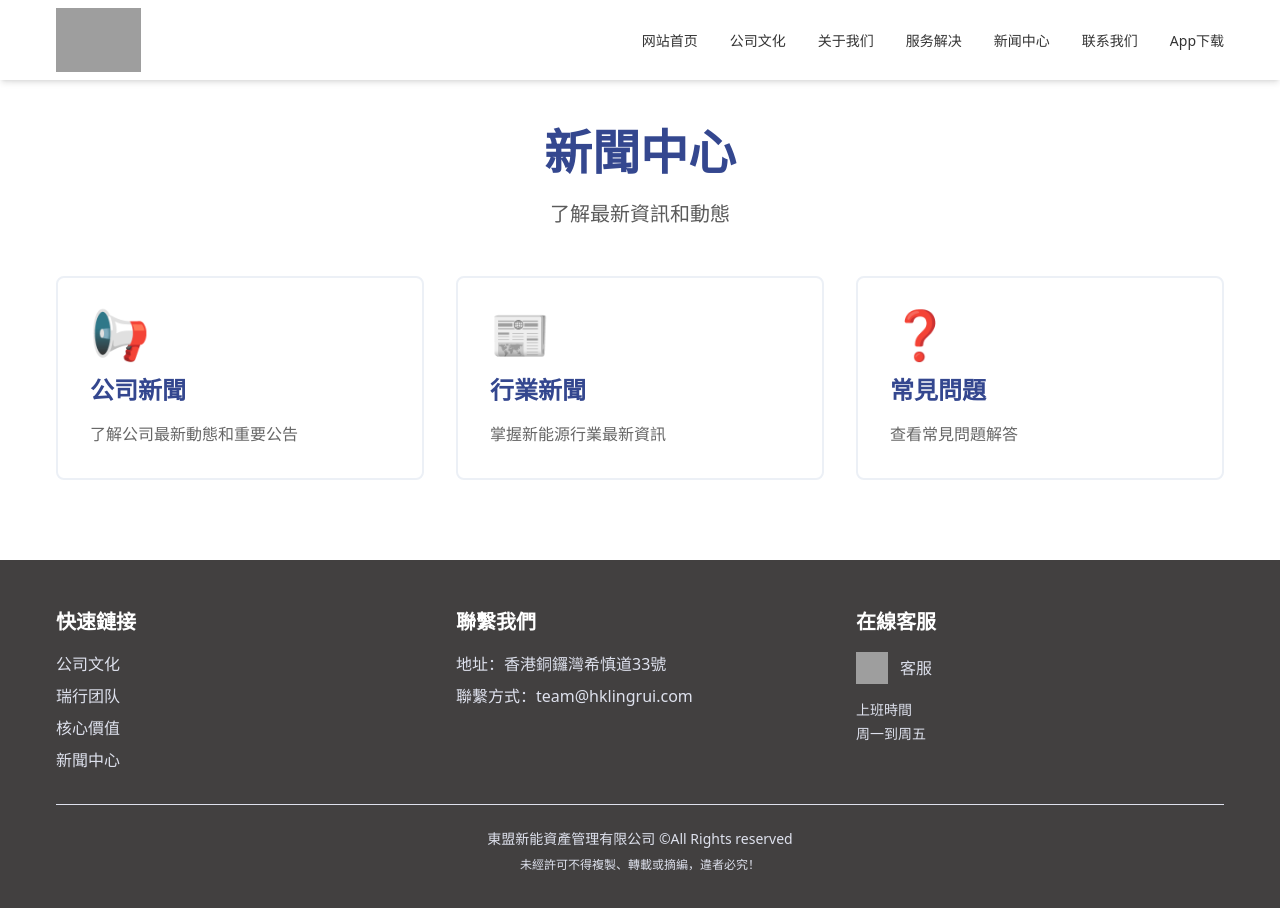
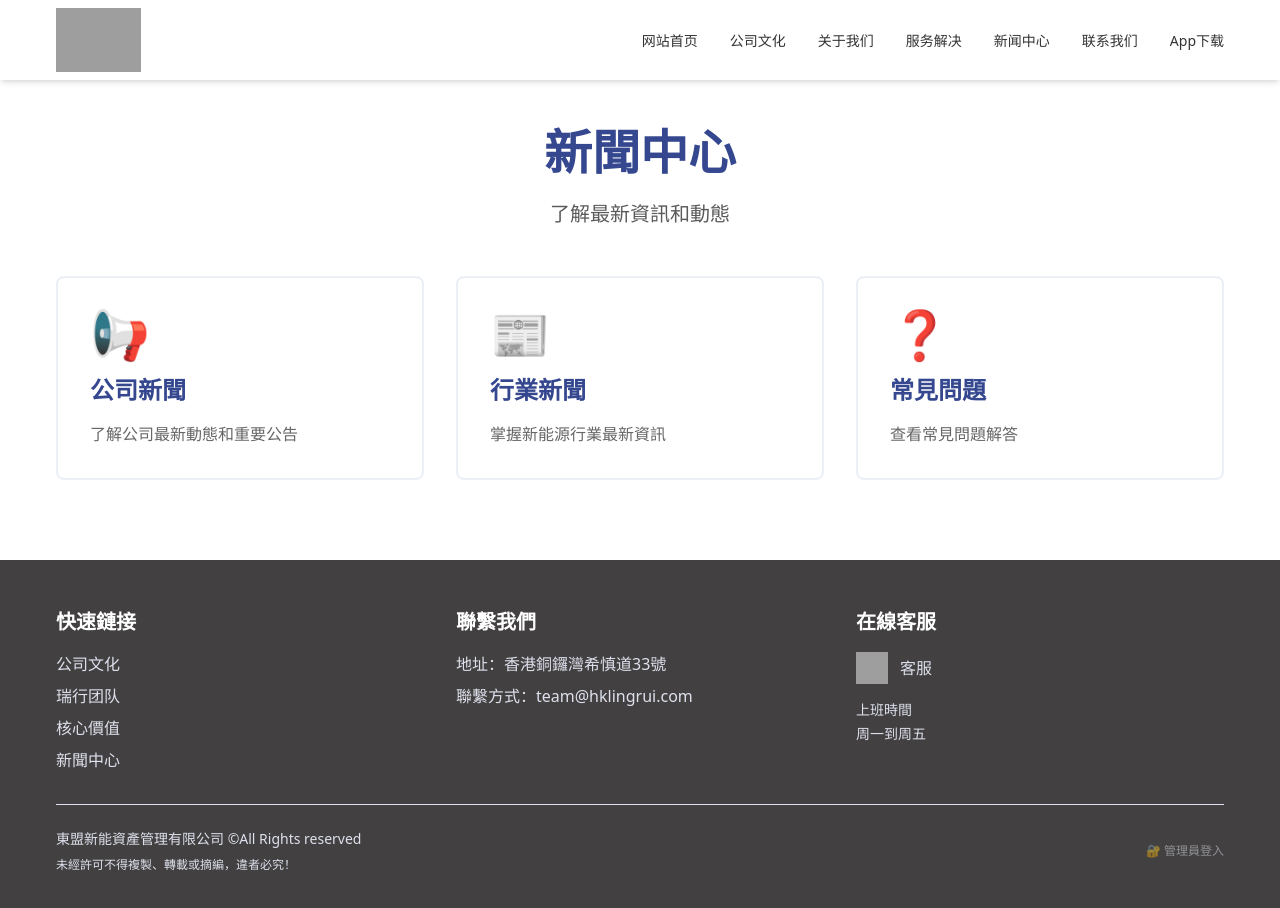
Before and after one commit to liuyuanyuan0088/coderocket--kpKoQ-yhyg, a React (Vite) app: page /news in a window 1280 px wide. Shown: the top 908 px of the page. Built offline with nearby package versions, Linux system fonts and the light colour scheme; grey boxes are pictures that could not be loaded.

Commit message:
Update files - Version 10

```diff
--- a/src/components/Footer.tsx
+++ b/src/components/Footer.tsx
@@ -44,7 +44,9 @@ function Footer() {
             </div>
           </div>
         </div>
-        <div className="border-t border-[#DEE1ED] border-opacity-20 pt-6 text-center">
+        <div className="border-t border-[#DEE1ED] border-opacity-20 pt-6">
+          <div className="flex flex-col md:flex-row items-center justify-between gap-4">
+            <div className="text-center md:text-left">
               <p className="text-sm text-[#DEE1ED]">
                 東盟新能資產管理有限公司 ©All Rights reserved
               </p>
@@ -52,6 +54,14 @@ function Footer() {
                 未經許可不得複製、轉載或摘編，違者必究！
               </p>
             </div>
+            <Link
+              to="/admin/login"
+              className="text-xs text-[#DEE1ED] hover:text-white transition-colors cursor-pointer opacity-50 hover:opacity-100"
+            >
+              🔐 管理員登入
+            </Link>
+          </div>
+        </div>
       </div>
     </footer>
   );
```
Lines whose indentation alone changed are shown as unchanged.
